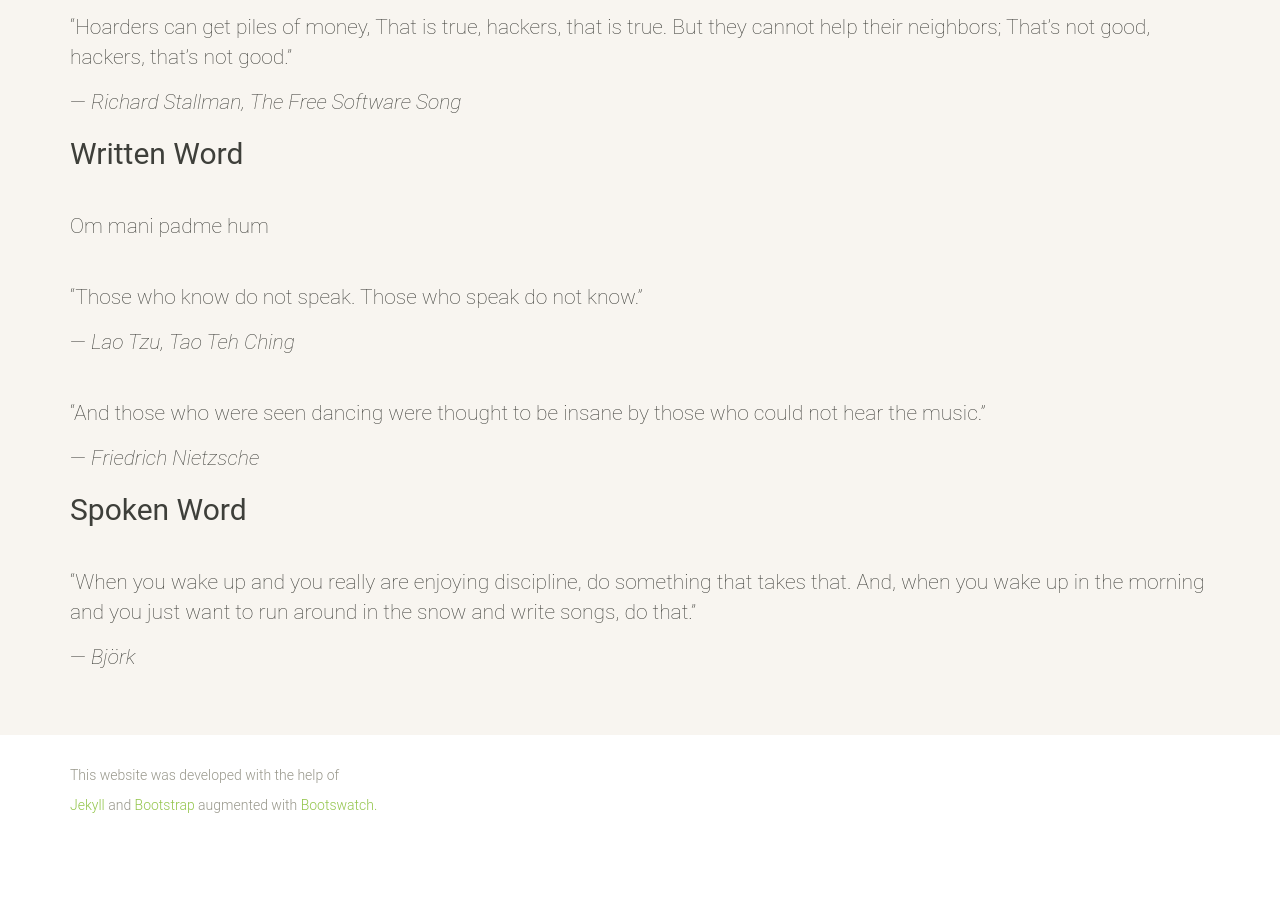
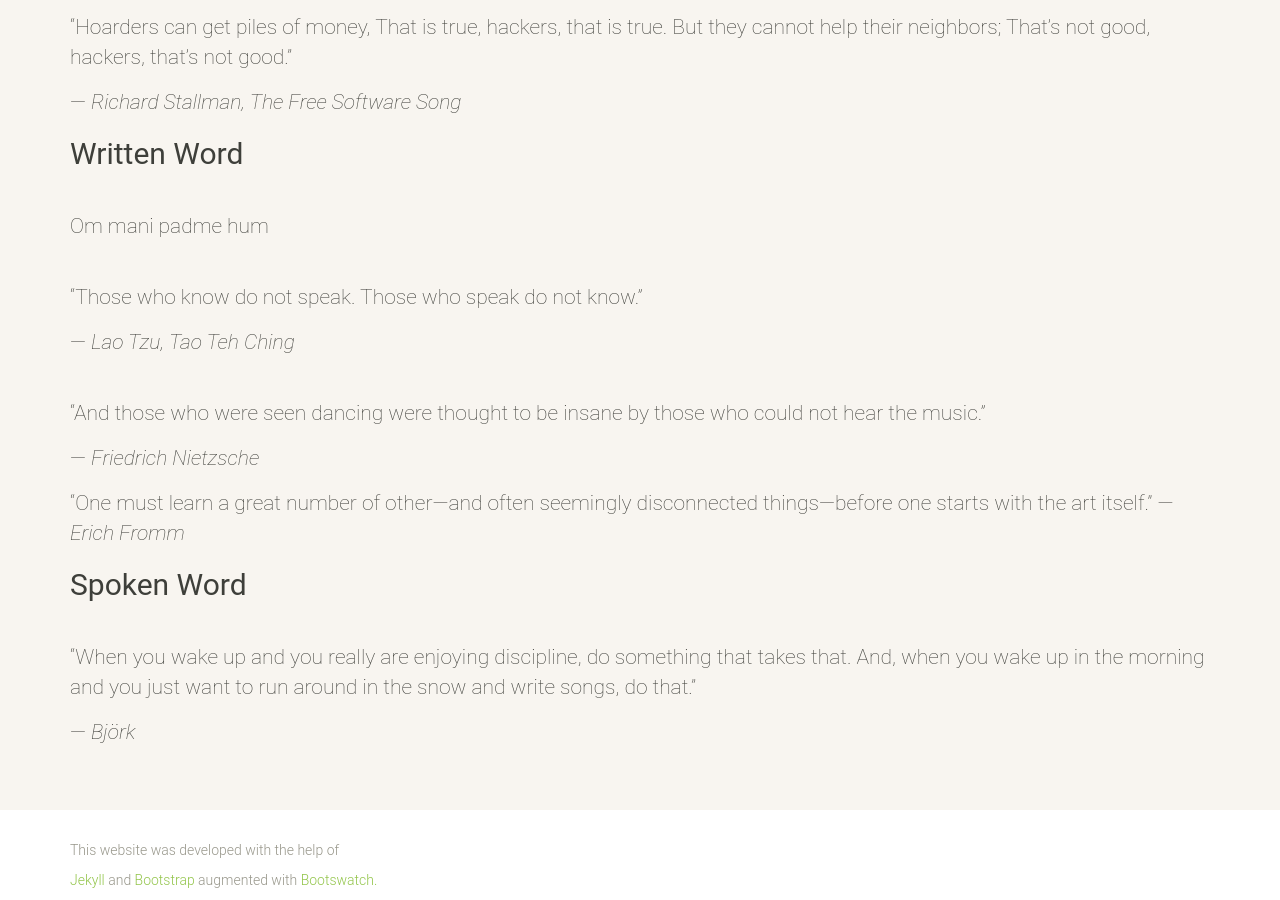
Before and after one commit to rvanwhy/rvanwhy.github.io, a Jekyll site: the page built from 04-quotes.md, in a window 1280 px wide and 900 px high, scrolled down 923 px. Built offline with Jekyll 4.4.1, drawn with Linux system fonts in a browser that asks for light colours; nearby versions of some CDN libraries; before the commit the page ends 1748 px from its top, so only the background shows below that.

Commit message:
Add: An Erich Fromm quote.

```diff
--- a/04-quotes.md
+++ b/04-quotes.md
@@ -70,6 +70,9 @@ Om mani padme hum
 
 ― *Friedrich Nietzsche*
 
+"One must learn a great number of other—and often seemingly disconnected things—before one starts with the art itself."
+― *Erich Fromm*
+
 Spoken Word
 ---
 * * *
```
